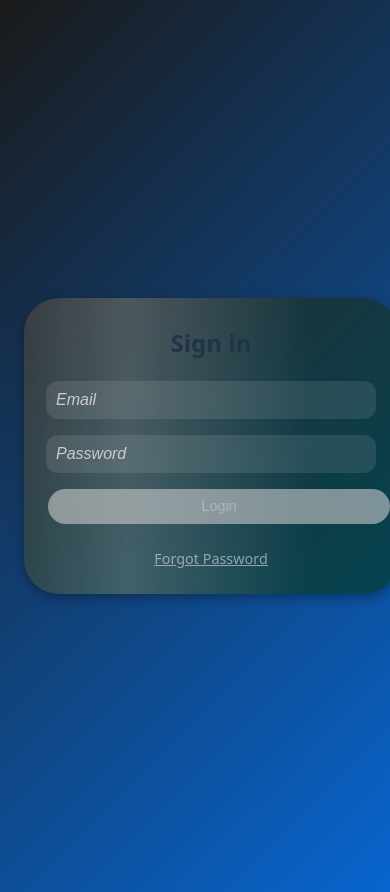
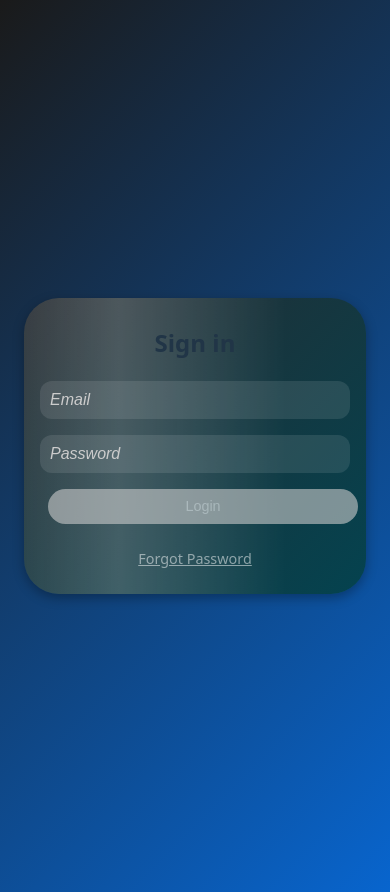
Before and after one commit to timothyobosi/TrainingMaterials, a React (Vite) app: page / in a window 390 px wide. Built offline with nearby package versions, Linux system fonts and the light colour scheme.

Commit message:
responsiveness

```diff
--- a/src/App.css
+++ b/src/App.css
@@ -1,15 +1,20 @@
 #root{
-  width: 100vw;/* widh to whole screen*/
+  width: 100%;/* widh to whole screen*/
   min-height: 100vh;
   margin: 0 auto;
-  padding: 2rem;
+  padding: 1rem;
   box-sizing: border-box;
   text-align: center;
   background: linear-gradient(135deg,#1a1a1a,#0865ce);
+  overflow-y: auto;
+  display: flex;
+  align-items: center;
+  justify-content: center;
 }
 
 .auth-card {
-  width: 450px;
+  width: 100%;
+  max-width: 450px;
   margin: 1rem auto;
   padding: 1rem;
   background: linear-gradient(135deg, rgba(42,42,42,0.8),rgba(2, 63, 59, 0.8));
@@ -19,6 +24,7 @@
   position: relative;
   overflow: hidden;
   z-index: 8;
+  box-sizing: border-box;
 }
 
 .auth-card::before{
@@ -46,7 +52,7 @@ h1{
 }
 
 .auth-card input{
-  width: calc(100% - 2rem);
+  width: 100%;
   margin:0.5rem 0;
   border-radius: 12px;
   border: none;
@@ -55,6 +61,7 @@ h1{
   font-size: 1rem;
   padding: 10px;
   outline: none;
+  box-sizing: border-box;
 }
 
 .auth-card input:focus{
@@ -79,7 +86,7 @@ h1{
   color: #fff;
 }
 
-.auth-card p[aria-label="Forgot passworld link"]::after{
+.auth-card p[aria-label="Forgot password link"]::after{
   content: "";
   position: absolute;
   bottom: -2px;
@@ -123,6 +130,7 @@ h1{
   border: 1px solid #ccc;
   background: rgba(255,255,255,0.1);
   color: white;
+  box-sizing: border-box;
 }
 
 .input-wrapper label{
--- a/src/index.css
+++ b/src/index.css
@@ -28,6 +28,7 @@ body {
   place-items: center;
   min-width: 320px;
   min-height: 100vh;
+  overflow: hidden;
 }
 
 h1 {
```
